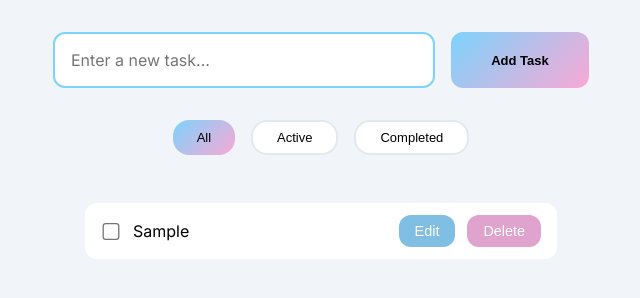
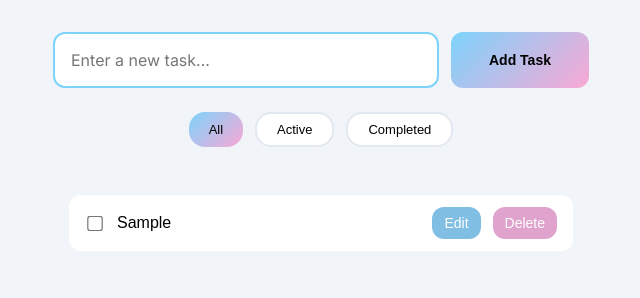
Before and after one commit to Philliora/to-do-list, a plain HTML site: page index.html in a window 1280 px wide. Both pictures are taken after typing "Sample" into the empty fields and a click on the button "Add Task". Shown: the whole page, without its empty margins (319-959 px from the left). Drawn offline with Linux system fonts and the light colour scheme.

Commit message:
update css

```diff
--- a/add-list.js
+++ b/add-list.js
@@ -176,6 +176,7 @@ list.addEventListener('change', function(event) {
 
     const listItem = checkbox.closest('.todo__list-item');
     toggleCompleted(listItem);
+    filtration(currentFilter);
     saveTasksToLS();
 });
 
--- a/index.css
+++ b/index.css
@@ -39,7 +39,7 @@ button:not(.todo__filter-btn) {
   transform 0.1s ease,
   box-shadow 0.1s ease;
 
-  &:hover {
+  &:hover {пше
     transform: translateY(-1px) scale(1.03);
   }
 
@@ -49,19 +49,29 @@ button:not(.todo__filter-btn) {
 }
 
 .todo {
-  max-width: 600px;
-  margin: 0 auto;
-  padding: 32px;
+  width: 100%;
+  padding: 16px;
   display: flex;
   flex-direction: column;
   align-items: center;
 
+  @media (min-width: 768px) {
+    max-width: 600px;
+    margin: 0 auto;
+    padding: 32px;
+  }
+
   .todo__input {
-    margin-bottom: 32px;
+    margin-bottom: 24px;
     display: flex;
-    gap: 16px;
+    flex-direction: column;
+    gap: 12px;
     width: 100%;
-    height: 56px;
+
+    @media (min-width: 768px) {
+      flex-direction: row;
+      height: 56px;
+    }
 
     .todo__field {
       flex: 1;
@@ -71,6 +81,7 @@ button:not(.todo__filter-btn) {
       padding: 16px;
       border: 2px solid var(--supporting-color-light);
       border-radius: 12px;
+
       &:focus {
         border-color: var(--accent-color-blue);
         outline: none;
@@ -78,12 +89,11 @@ button:not(.todo__filter-btn) {
     }
 
     .todo__add-btn {
-      width: 138px;
-      padding: 16px 32px;
-      font-size: 13px;
+      width: 100%;
+      padding: 16px;
+      font-size: 14px;
+      font-weight: 600;
       color: var(--main-text-color);
-      font-weight: 600;
-      padding: 16px 32px;
       border-radius: 12px;
       border: none;
       background: linear-gradient(
@@ -91,28 +101,39 @@ button:not(.todo__filter-btn) {
         var(--accent-color-blue),
         var(--accent-color-pink)
       );
+
+      @media (min-width: 768px) {
+        width: 138px;
+        padding: 16px 32px;
+      }
     }
   }
 
   .todo__filters {
     display: flex;
-    gap: 16px;
-    margin-bottom: 32px;
+    flex-wrap: wrap;
+    gap: 12px;
+    margin-bottom: 24px;
+
+    @media (min-width: 768px) {
+      margin-bottom: 32px;
+    }
 
     .todo__filter-btn {
-      padding: 8px 24px;
+      padding: 8px 20px;
       font-size: 13px;
       color: var(--main-text-color);
       border-radius: 16px;
       border: 2px solid var(--supporting-color-light);
       background: var(--background-color-light);
+
       &:hover {
-        border: 2px solid var(--accent-color-darkblue);
+        border-color: var(--accent-color-darkblue);
       }
 
       &.todo__filter-btn--active {
         background: linear-gradient(
-        135deg,
+          135deg,
           var(--accent-color-blue),
           var(--accent-color-pink)
         );
@@ -121,81 +142,70 @@ button:not(.todo__filter-btn) {
     }
   }
 
-
   .todo__empty {
     text-align: center;
     margin-bottom: 24px;
+
     .todo__epmty-text {
-      font-family: 'Inter', sans-serif;
       font-size: 16px;
       color: var(--alternative-text-color);
     }
-  }
-  .todo__empty.hidden {
-    display: none;
+
+    &.hidden {
+      display: none;
+    }
   }
 
   .todo__list {
-    min-width: 504px;
-    padding: 16px;
+    width: 100%;
+    padding: 0;
     list-style: none;
+
+    @media (min-width: 768px) {
+      padding: 16px;
+    }
 
     .todo__list-item {
       display: flex;
       align-items: center;
       gap: 12px;
-
       min-height: 48px;
       padding: 12px 16px;
       margin-bottom: 12px;
-
       background-color: var(--background-color-light);
       border-radius: 12px;
-
-      color: var(--main-text-color);
 
       .todo__list-checkbox {
         flex: 0 0 20px;
         accent-color: var(--accent-color-pink);
-        transform: scale(1.3);
-        cursor: pointer;
+        transform: scale(1.2);
       }
 
       .todo__list-span {
         flex: 1;
         font-size: 16px;
-        color: var(--main-text-color);
-        font-family: 'Inter', sans-serif;
-        &:focus {
-          outline: 2px solid var(--accent-color-blue);
-          outline-offset: 4px;
-          border-radius: 6px;
-          cursor: text;
-          box-shadow: none;
-        }
       }
-      .todo__list-item--completed .todo__list-span {
+
+      &--completed .todo__list-span {
         text-decoration: line-through;
         color: var(--alternative-text-color);
       }
 
+      .todo__list-editBtn,
+      .todo__list-deleteBtn {
+        font-size: 14px;
+        padding: 8px 12px;
+        border-radius: 12px;
+        border: none;
+        color: var(--background-color-light);
+      }
 
       .todo__list-editBtn {
-        font-size: 14.4px;
-        color: var(--background-color-light);
         background-color: var(--accent-color-darkblue);
-        border: none;
-        border-radius: 12px;
-        padding: 8px 16px;
       }
 
       .todo__list-deleteBtn {
-        font-size: 14.4px;
-        color: var(--background-color-light);
         background-color: var(--accent-color-darkpink);
-        border: none;
-        border-radius: 12px;
-        padding: 8px 16px;
       }
     }
   }
```
